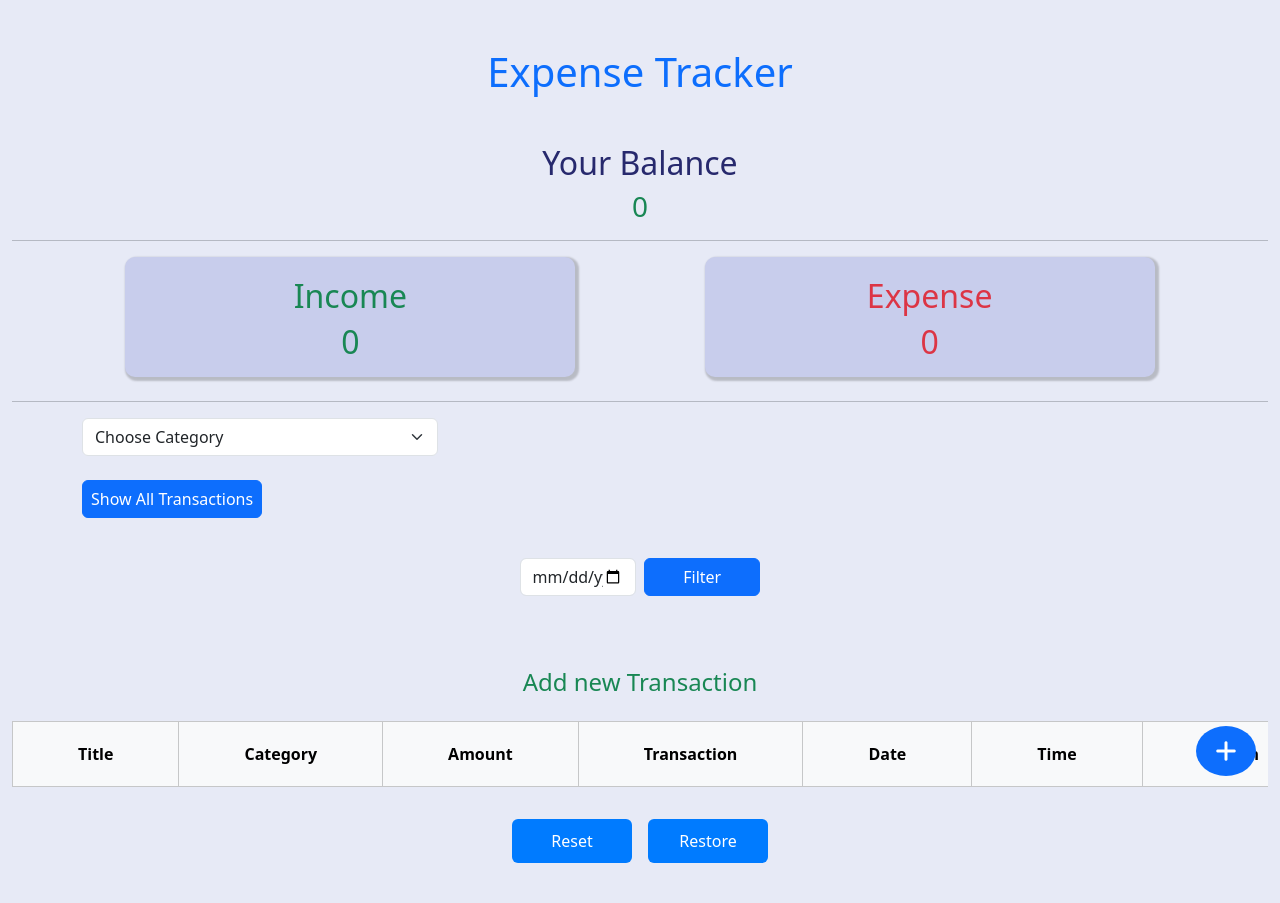
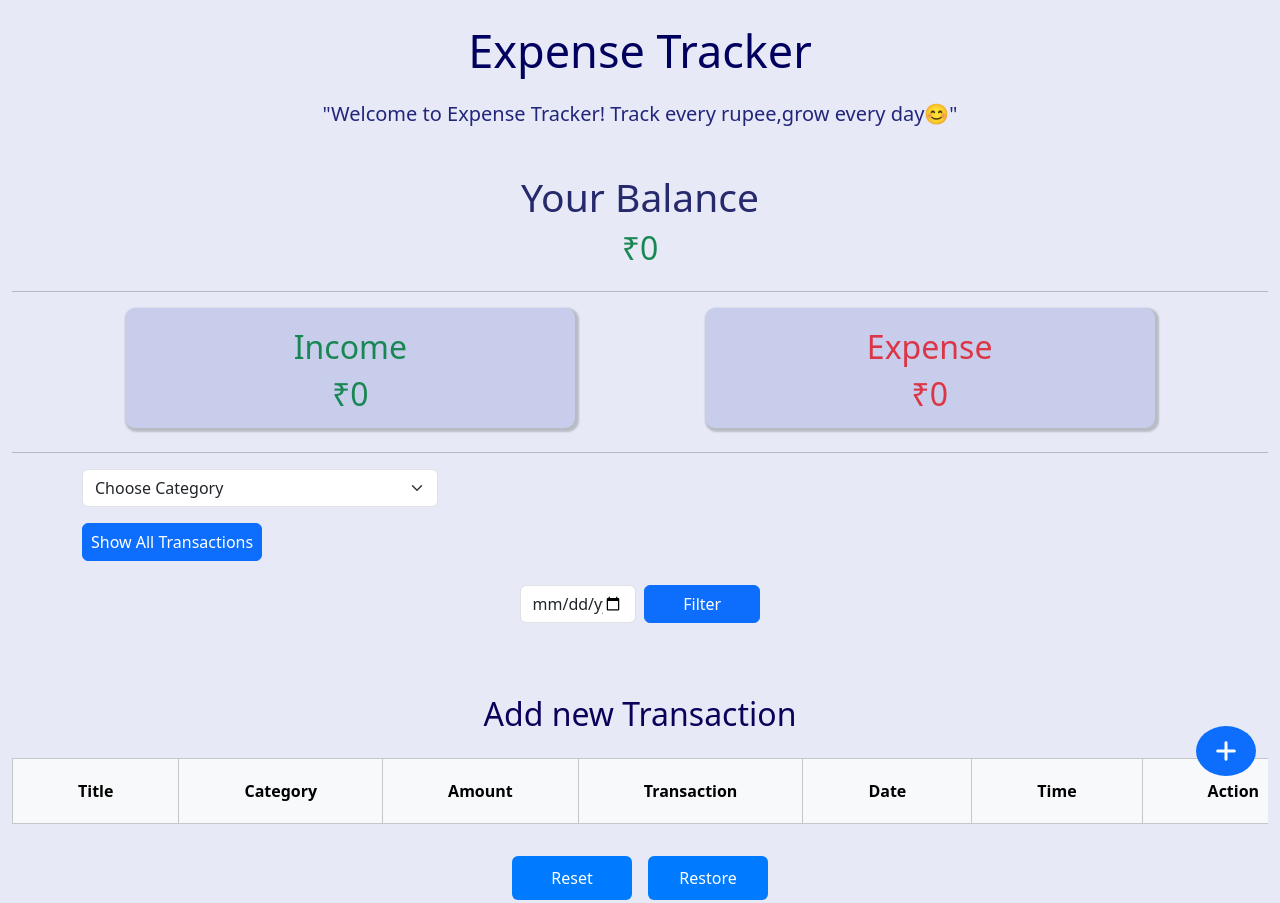
Before and after one commit to Devanshi12srivastava/ExpenseTracker, a plain HTML site: page tracker.html in a window 1280 px wide. Shown: the top 903 px of the page. Drawn offline with nearby package versions, Linux system fonts and the light colour scheme; some packages are replaced by stand-ins of ours; a script that the page names is missing.

Commit message:
changes made

```diff
--- a/script.js
+++ b/script.js
@@ -276,7 +276,7 @@ const showtransaction=(data = transaction)=>{
 tablelist.innerHTML+=`<tr>
                   <td>${item.title}</td>
                    <td>${item.category}</td>
-                   <td>${item.amount}</td>
+                   <td>${"₹"+item.amount}</td>
                    <td>${item.transaction}</td>
                   <td>${formateDate(item.date)}</td>
                   <td>${item.time}</td>
@@ -310,11 +310,11 @@ for(let obj of filterDebit){
     totaldr += Number(obj.amount);
 }
 console.log(totaldr);
-Income.innerText=totalcr;
-Expense.innerText=totaldr;
+Income.innerText= "₹"+totalcr;
+Expense.innerText="₹"+totaldr;
 const totalBalance=totalcr-totaldr;
 console.log(totalBalance);
-  balance.innerText = totalBalance;
+  balance.innerText = "₹"+totalBalance;
 
   }
 
--- a/style.css
+++ b/style.css
@@ -1,6 +1,6 @@
 .container{
     height:120%;
-    /* weight:150vh; */
+
 }
 
 
@@ -18,33 +18,19 @@
     background: #c8cdecff;
     padding-top: 20px;
     box-shadow: 2px 2px 2px 2px rgba(0, 0, 0, 0.2);
-    transition: all 0.3s ease;
+    transition: all 0.2s ease;
     cursor: pointer;
     border-radius: 10px;
 }
 
-/* ✅ Responsive for mobile (320px and up to 480px) */
-@media (max-width: 480px) {
-    .income-cont,
-    .expense-cont {
-        width: 90%; /* fit nicely within mobile screen */
-        margin-left: auto;
-        margin-right: auto;
-    }
-
-    .show-cont {
-        flex-direction: column;
-        align-items: center;
-    }
-}
 
 .income-cont:hover{
-      transform: translateY(-8px);
-    box-shadow: 0 12px 30px rgba(0, 0, 0, 0.2);
+      transform: translateY(-1px);
+    box-shadow: 0 12px 20px rgba(0, 0, 0, 0.2);
 }
 .expense-cont:hover{
-      transform: translateY(-8px);
-    box-shadow: 0 12px 30px rgba(0, 0, 0, 0.2);
+      transform: translateY(-1px);
+    box-shadow: 0 12px 20px rgba(0, 0, 0, 0.2);
 }
 .grouphover:hover .hovercard{
     display:block! important;
@@ -76,6 +62,22 @@
   background-color: #0056b3;
 }
 
+
+/* ✅ Responsive for mobile (320px and up to 480px) */
+@media (max-width: 480px) {
+    .income-cont,
+    .expense-cont {
+        width: 90%; /* fit nicely within mobile screen */
+        margin-left: auto;
+        margin-right: auto;
+    }
+
+    .show-cont {
+        flex-direction: column;
+        align-items: center;
+    }
+}
+
 /* Responsive for small screens (like 320px) */
 @media (max-width: 480px) {
   .button-container {
@@ -88,73 +90,6 @@
     max-width: 250px;
   }
 }
-
-     /* opacity: 1 !important;
-    pointer-events: auto;
-    transform: translateY(0);
-
-}
-  /* .hovercard {
-    transform: translateY(10px);
-  } */
-   /* .table td, .table th {
-      white-space: nowrap;
-    }
-    @media (max-width: 768px) {
-      .income-cont, .expense-cont, .category-select, .reset, .restore, .filter {
-        width: 100% !important;
-        margin: 0.5rem 0;
-      }
-      .editbtn {
-        bottom: 2rem;
-        right: 2rem;
-      }
-      .hovercard {
-        width: 100% !important;
-        height: auto !important;
-        left: 0 !important;
-        bottom: 70px !important;
-      }
-      .table-responsive {
-        overflow-x: auto;
-      }
-      .table thead th {
-        padding: 12px;
-        font-size: 0.85rem;
-      }
-      .table td {
-        font-size: 0.85rem;
-      }
-      .form-select, .form-control {
-        font-size: 0.9rem;
-      }
-    }
-     .card-title {
-    word-wrap: break-word;
-    white-space: normal;
-    font-size: 16px;
-    line-height: 1.3;
-  }
-
-  @media (max-width: 480px) {
-    #transaction-card {
-      position: static !important;
-      width: 90% !important;
-      margin: 10px auto;
-      height: auto !important;
-      display: block !important;
-    }
-
-    .card-title {
-      font-size: 15px !important;
-    }
-  }
-
-  @media (max-width: 320px) {
-    .card-title {
-      font-size: 14px !important;
-    }
-  } */
 
   #monthlyChart {
   width: 100%;
--- a/tracker.html
+++ b/tracker.html
@@ -24,9 +24,10 @@
 <body style="background: #e7eaf6;">
 
     <div style="background:#e7eaf6; max-width:100%" class="container">
-        <h1 class="text-center mt-5 text-primary">Expense Tracker</h1>
-        <h2 style="color:#27296d;" class="text-center mt-5">Your Balance</h2>
-        <h3 class="text-center text-success balance f-8">Rs.50000</h3>
+        <h1 style="font-size:45px;color: #01005e;" class="text-center mt-4">Expense Tracker</h1>
+        <h5 style="color:#22267b;" class="text-center my-4">"Welcome to Expense Tracker! Track every rupee,grow every day😊"</h5>
+        <h2 style="color:#27296d; font-size:39px" class="text-center mt-5">Your Balance</h2>
+        <h2 class="text-center text-success balance f-6 mb-4"> ₹50000</h2>
         <hr>
        <div class="d-flex flex-column justify-content-center align-items-center">
        <div class="row w-100 text-center show-cont">
@@ -44,13 +45,10 @@
   </div>
 </div>
 
-
-
-       <!-- <div class="my-5 p-4 bg-white rounded shadow">
+ <!-- <div class="my-5 p-4 bg-white rounded shadow">
   <h4 class="text-center mb-3">Monthly Report</h4>
   <canvas style= "max-width: 100%;" id="monthlyChart"  height="70"></canvas>
 </div> -->
-
 
    <hr>
    <div class="container">
@@ -70,28 +68,28 @@
 </div>
 
 
-
   <div class="container">
   <div class="row">
     <div class="col-12 ">
-      <button class="btn btn-primary mt-2 px-2" onclick="showtransaction()">Show All Transactions</button>
+      <button class="btn btn-primary px-2" onclick="showtransaction()">Show All Transactions</button>
     </div>
   </div>
 </div>
 
             <div class="d-flex flex-column justify-content-center align-items-center text-center w-100" >
-              <div class="row g-2 mb-4">
-  <div class="col-md-6 mt-5">
+   <div class="row g-2 mb-4 mt-3">
+  <div class="col-12 col-md-6">
     <input type="date" id="filter-date" class="form-control">
   </div>
-  <div class="col-md-6 d-flex align-items-end">
-    <button class=" filter btn btn-primary w-100">Filter</button>
+  <div class="col-12 col-md-6 d-flex align-items-end">
+    <button class="filter btn btn-primary w-100">Filter</button>
   </div>
 </div>
 
-                <h2 class="text-success fs-4 mb-4 mt-5">Add new Transaction</h2>
+
+                <h2 style ="color:#0c005a"class=" f-8 mb-4 mt-5">Add new Transaction</h2>
                 <div class=" table-responsive d-flex justify-content-between table">
-                    <table class="text-center table table-striped align-middle text-center table table-bordered ">
+                    <table class="text-center table table-striped align-middle text-center table table-bordered">
                         <thead class="table-light" >
                             <tr>
                             <th style="padding: 20px 65px;" class="text-nowrap">Title</th>
@@ -150,7 +148,7 @@
 </div>
 
        <div class="my-5 p-4 bg-white rounded shadow">
-  <h4 class="text-center mb-3">Monthly Report</h4>
+  <h4 class="text-center mb-3 text-primary">Monthly Report</h4>
   <canvas style= "max-width: 100%;" id="monthlyChart"  height="70"></canvas>
 </div>
 
@@ -168,10 +166,10 @@
                     <form class="tform">
 
                                     <select class="form-select mb-3">
-                            <option value="transaction" hidden>Transaction</option>
+                            <option value="" hidden>Transaction</option>
 
-                            <option value="cr">CR</option>
-                            <option value="dr">DR</option>
+                            <option value="cr">CR(credit)</option>
+                            <option value="dr">DR(debit)</option>
 
                         </select>
                                <select class="form-select category-select2 w-100 mb-3">
```
Also changed, not shown: index.html (+3 -3 lines).
